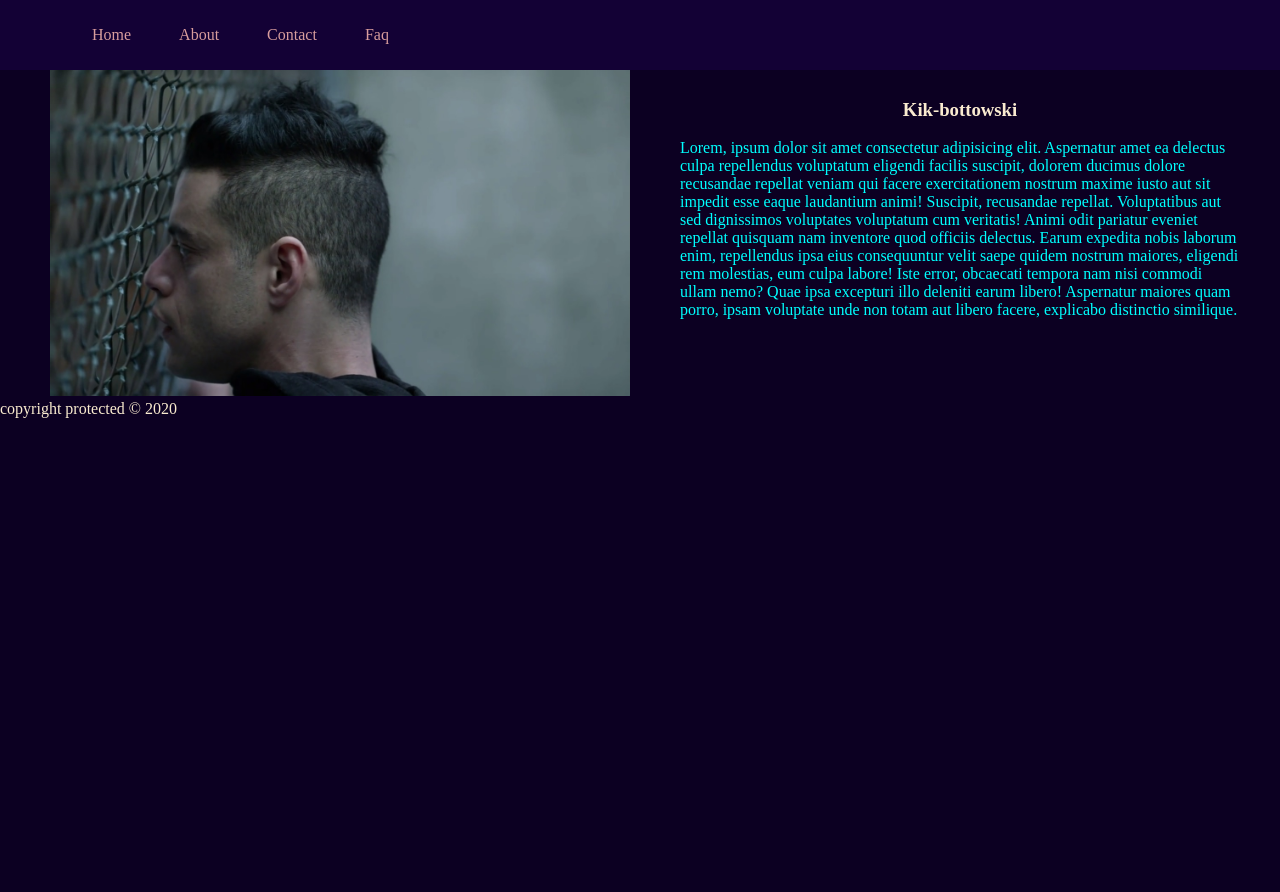
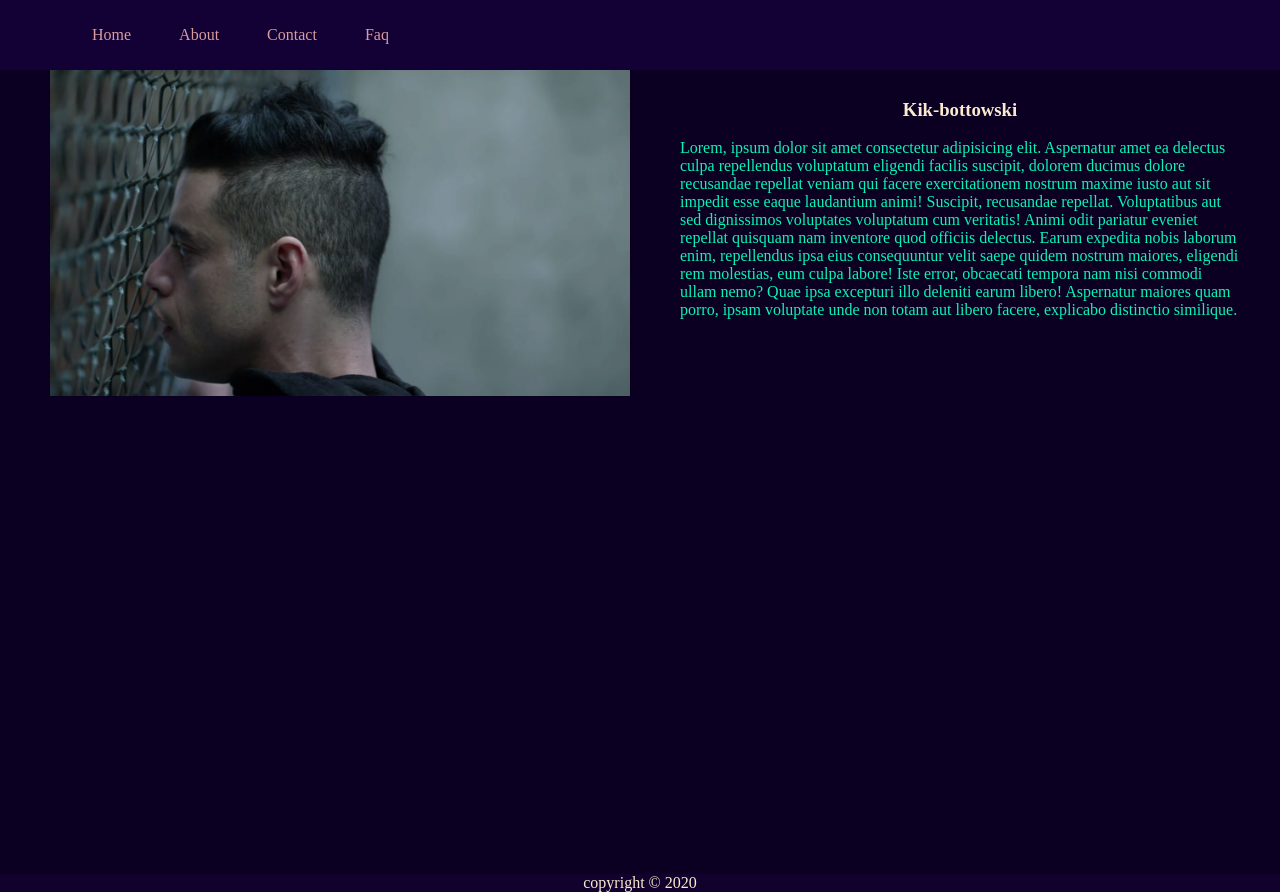
Before and after one commit to noormohammedb/MR_ROBOT, a plain HTML site: page index.html in a window 1280 px wide. Before the commit the page ends 800 px from the top, so only its background shows below. Drawn offline with Linux system fonts and the light colour scheme.

Commit message:
second commit

```diff
--- a/index.html
+++ b/index.html
@@ -27,7 +27,7 @@
 
     <footer>
         <div id="footer">
-            copyright protected &copy; 2020
+            copyright &copy; 2020
         </div>
     </footer>
 </body>
--- a/style.css
+++ b/style.css
@@ -29,6 +29,7 @@ li:hover{
 }
 #main{
     display: inline-block;
+    height: 800px;
 }
 #left{
     width: 50%;
@@ -45,6 +46,9 @@ li:hover{
     text-align: center;
 }
 #para{
-    color: aqua;
+    color: #0af3b9;
 }
-footer
+footer{
+    background-color: #10022c;
+    text-align: center;
+}
```
